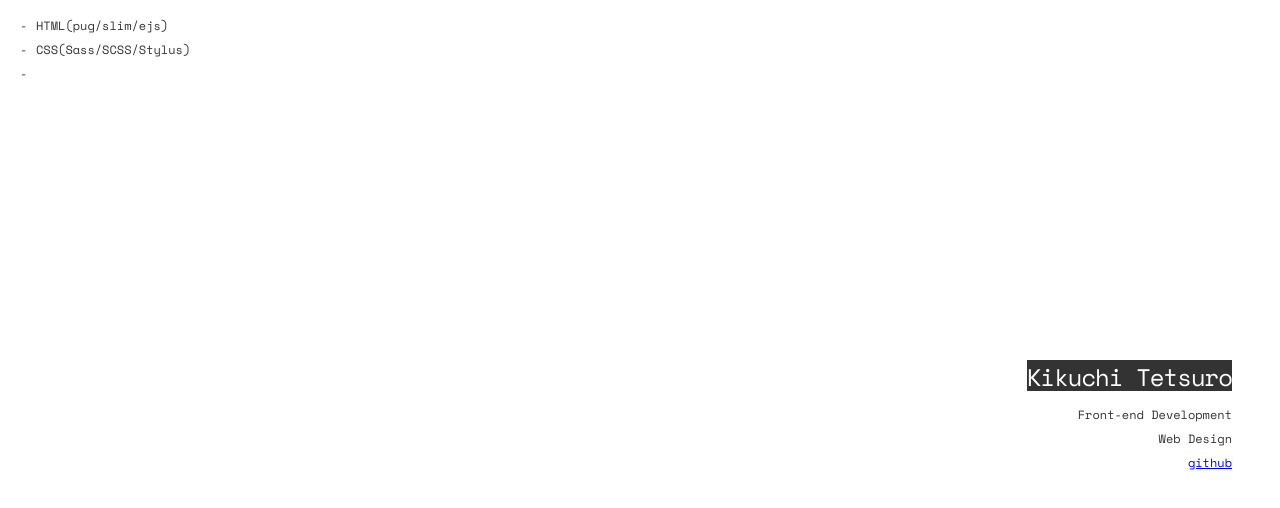
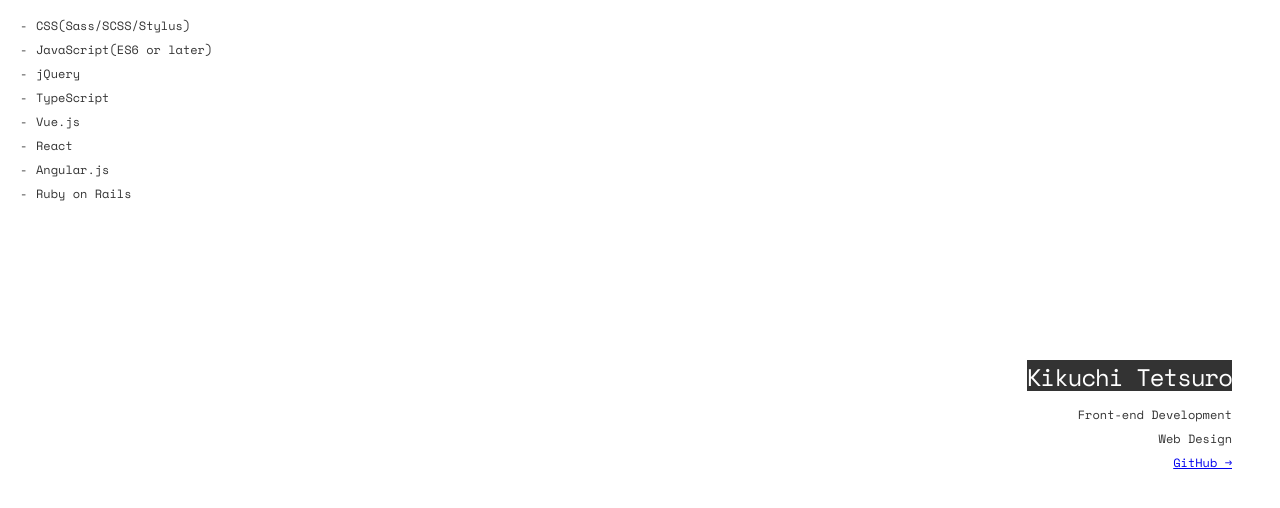
Before and after one commit to kikuchi5555/kikuchi5555.github.io, a React (Create React App) app: page / in a window 1280 px wide. Shown: the top 508 px of the page. Built offline with nearby package versions, Linux system fonts and the light colour scheme.

Commit message:
fix animation

```diff
--- a/src/App.js
+++ b/src/App.js
@@ -3,29 +3,31 @@
 // import Animation from './Animation'
 
 function App() {
+  const startDetailAnim = 1000
+  const startSkillAnim = 2000
+
   return (
     <div className="app">
       <div className="detail">
-        <LazyLoad duration={1000}>
+        <LazyLoad duration={startDetailAnim}>
           <h1 className="detail__heading"><EnterText>Kikuchi Tetsuro</EnterText></h1>
         </LazyLoad>
         <p className="detail__text">
-          <LazyLoad duration={1600}><EnterText>Front-end Development</EnterText><br/></LazyLoad>
-          <LazyLoad duration={2400}><EnterText>Web Design</EnterText><br/></LazyLoad>
-          <LazyLoad duration={2800}><a href="https://github.com/kikuchi5555" target="_blank" rel="noopener noreferrer"><EnterText>github</EnterText></a></LazyLoad>
+          <LazyLoad duration={startDetailAnim + 400}><EnterText>Front-end Development</EnterText><br/></LazyLoad>
+          <LazyLoad duration={startDetailAnim + 800}><EnterText>Web Design</EnterText><br/></LazyLoad>
+          <LazyLoad duration={startDetailAnim + 1200}><a href="https://github.com/kikuchi5555" target="_blank" rel="noopener noreferrer"><EnterText>GitHub →</EnterText></a></LazyLoad>
         </p>
       </div>
       <div className="skill">
         <ul className="skill__list">
-          <LazyLoad duration={3000}><li className="skill__item"><EnterText>HTML(pug/slim/ejs)</EnterText></li></LazyLoad>
-          <LazyLoad duration={4000}><li className="skill__item"><EnterText>CSS(Sass/SCSS/Stylus)</EnterText></li></LazyLoad>
-          <LazyLoad duration={5000}><li className="skill__item"><EnterText>JavaScript(ES6 or later)</EnterText></li></LazyLoad>
-          <LazyLoad duration={6000}><li className="skill__item"><EnterText>jQuery</EnterText></li></LazyLoad>
-          <LazyLoad duration={6600}><li className="skill__item"><EnterText>TypeScript</EnterText></li></LazyLoad>
-          <LazyLoad duration={7200}><li className="skill__item"><EnterText>Vue.js</EnterText></li></LazyLoad>
-          <LazyLoad duration={7600}><li className="skill__item"><EnterText>React</EnterText></li></LazyLoad>
-          <LazyLoad duration={8000}><li className="skill__item"><EnterText>Angular.js</EnterText></li></LazyLoad>
-          <LazyLoad duration={8500}><li className="skill__item"><EnterText>Ruby on Rails</EnterText></li></LazyLoad>
+          <LazyLoad duration={startSkillAnim}><li className="skill__item"><EnterText>CSS(Sass/SCSS/Stylus)</EnterText></li></LazyLoad>
+          <LazyLoad duration={startSkillAnim + 400}><li className="skill__item"><EnterText>JavaScript(ES6 or later)</EnterText></li></LazyLoad>
+          <LazyLoad duration={startSkillAnim + 800}><li className="skill__item"><EnterText>jQuery</EnterText></li></LazyLoad>
+          <LazyLoad duration={startSkillAnim + 1000}><li className="skill__item"><EnterText>TypeScript</EnterText></li></LazyLoad>
+          <LazyLoad duration={startSkillAnim + 1200}><li className="skill__item"><EnterText>Vue.js</EnterText></li></LazyLoad>
+          <LazyLoad duration={startSkillAnim + 1400}><li className="skill__item"><EnterText>React</EnterText></li></LazyLoad>
+          <LazyLoad duration={startSkillAnim + 1600}><li className="skill__item"><EnterText>Angular.js</EnterText></li></LazyLoad>
+          <LazyLoad duration={startSkillAnim + 1800}><li className="skill__item"><EnterText>Ruby on Rails</EnterText></li></LazyLoad>
         </ul>
       </div>
       {/* <Animation></Animation> */}
```
Also changed, not shown: 8 other files (tests, documents, lock files or other folders).
